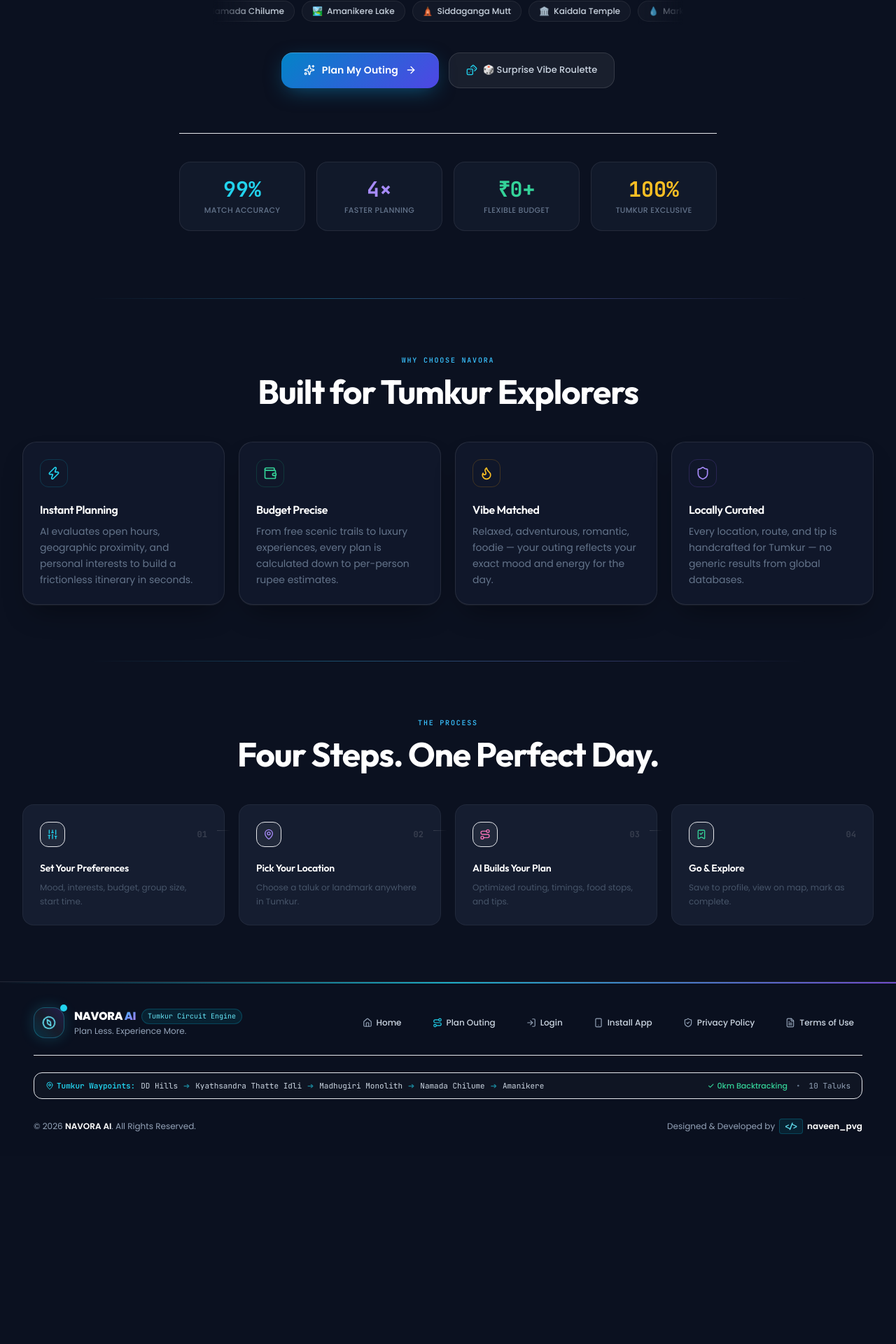
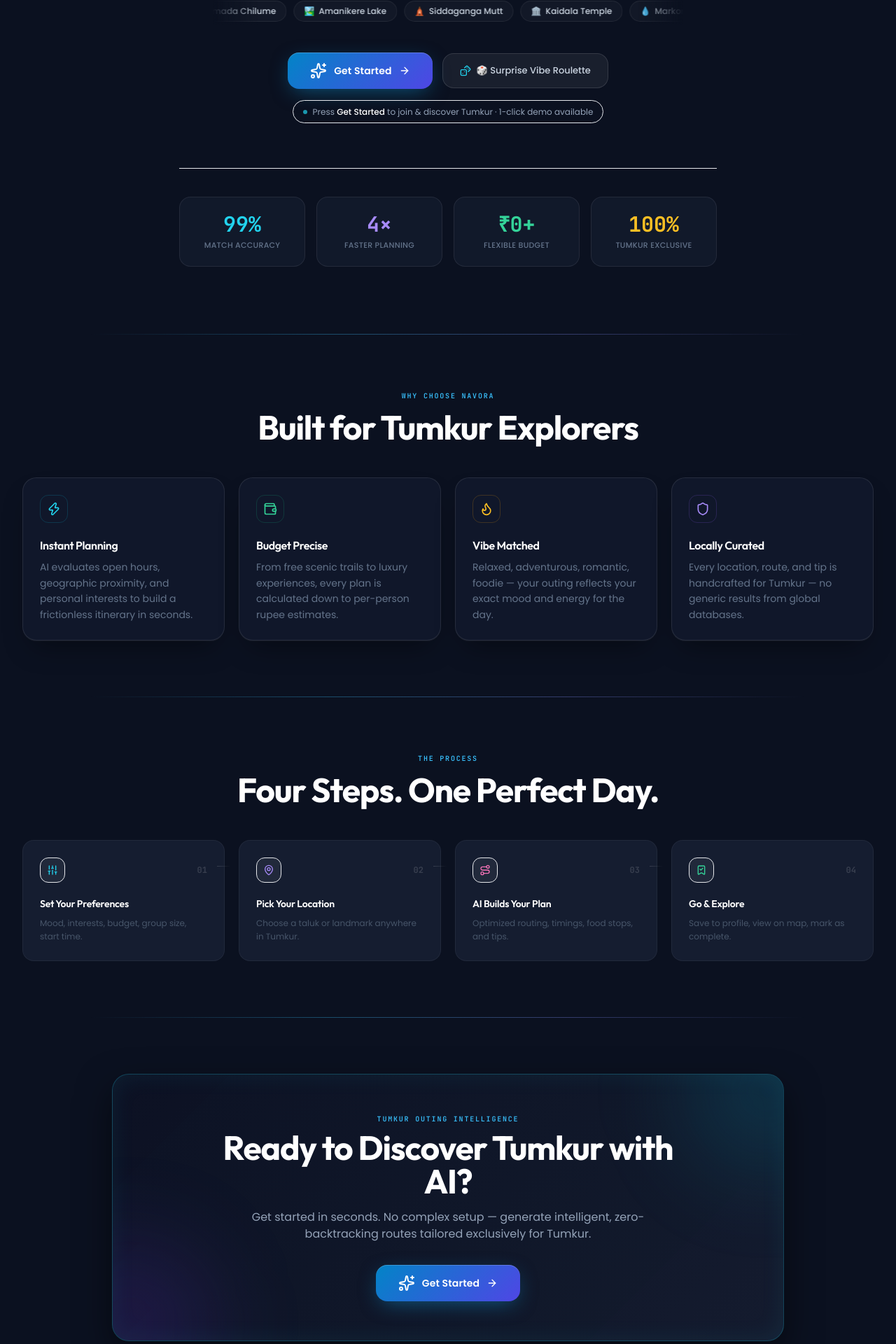
Before and after one commit to naveenpvg38-alt/navoraai, a React (Vite) app in the folder client/: page / in a window 1280 px wide. Shown: the part 348-2268 px from the top of the page at 70% size. Before the commit the page ends 2000 px from the top, so only its background shows below. Built offline with nearby package versions, Linux system fonts and the light colour scheme.

Commit message:
feat: implement smart Get Started and Discover Website auth pathway

```diff
--- a/client/src/App.jsx
+++ b/client/src/App.jsx
@@ -35,16 +35,37 @@ export default function App() {
     }
   }, []);
 
-  const handleOpenAuth = (mode = 'login') => {
+  const [postAuthRedirect, setPostAuthRedirect] = useState(null);
+
+  const handleOpenAuth = (mode = 'login', redirectView = null) => {
+    setPostAuthRedirect(redirectView);
     setAuthModal({ isOpen: true, mode });
   };
 
   const handleCloseAuth = () => {
     setAuthModal({ isOpen: false, mode: 'login' });
+    setPostAuthRedirect(null);
   };
 
   const handleAuthSuccess = (userData) => {
     setUser(userData);
+    if (postAuthRedirect) {
+      const destination = postAuthRedirect;
+      setPostAuthRedirect(null);
+      setActiveView(destination);
+      window.scrollTo({ top: 0, behavior: 'smooth' });
+    }
+  };
+
+  const handleGetStarted = () => {
+    if (user) {
+      // If user is already logged in -> directly discover the website
+      setActiveView('planner');
+      window.scrollTo({ top: 0, behavior: 'smooth' });
+    } else {
+      // If user didn't login -> prompt login/signup, then automatically redirect to discover website
+      handleOpenAuth('signup', 'planner');
+    }
   };
 
   const handleLogout = () => {
@@ -134,6 +155,7 @@ export default function App() {
         user={user}
         onOpenAuth={handleOpenAuth}
         onLogout={handleLogout}
+        onGetStarted={handleGetStarted}
       />
 
       {/* 3. Main Views */}
@@ -144,6 +166,8 @@ export default function App() {
           <div key={activeView} className="animate-fade-up">
             {activeView === 'home' && (
               <Home
+                user={user}
+                onGetStarted={handleGetStarted}
                 onStartPlanning={handleStartPlanning}
                 onQuickTemplate={handleQuickTemplate}
               />
@@ -201,6 +225,7 @@ export default function App() {
 
       {/* 5. Authentication Modal */}
       <AuthModal
+        key={`${authModal.isOpen}-${authModal.mode}`}
         isOpen={authModal.isOpen}
         initialMode={authModal.mode}
         onClose={handleCloseAuth}
--- a/client/src/components/AuthModal.jsx
+++ b/client/src/components/AuthModal.jsx
@@ -30,6 +30,11 @@ export default function AuthModal({ isOpen, initialMode = 'login', onClose, onSu
   const [password, setPassword] = useState('');
   const [loading, setLoading]   = useState(false);
   const [error, setError]       = useState('');
+
+  React.useEffect(() => {
+    setMode(initialMode);
+    setError('');
+  }, [initialMode, isOpen]);
 
   if (!isOpen) return null;
 
@@ -131,12 +136,12 @@ export default function AuthModal({ isOpen, initialMode = 'login', onClose, onSu
 
           {/* Heading */}
           <h2 className="text-2xl font-bold text-white tracking-tight mb-1">
-            {mode === 'signup' ? 'Create an account' : 'Welcome back'}
+            {mode === 'signup' ? 'Get Started with NAVORA AI' : 'Welcome back'}
           </h2>
-          <p className="text-slate-500 text-sm mb-6">
+          <p className="text-slate-400 text-sm mb-6">
             {mode === 'signup'
-              ? 'Join to save and personalise your outing plans.'
-              : 'Sign in to access your saved itineraries.'}
+              ? 'Join to discover personalized itineraries and explore Tumkur District.'
+              : 'Sign in to access your saved itineraries and personalized routes.'}
           </p>
 
           {/* Demo Login */}
--- a/client/src/components/Home.jsx
+++ b/client/src/components/Home.jsx
@@ -1,6 +1,7 @@
 import React, { useState, useEffect, useRef } from 'react';
 import {
   Sparkles,
+  Compass,
   MapPin,
   Clock,
   Wallet,
@@ -41,7 +42,7 @@ const TUMKUR_LANDMARKS = [
   { emoji: '✨', name: 'Goravanahalli Shrine' },
 ];
 
-export default function Home({ onStartPlanning, onQuickTemplate }) {
+export default function Home({ user, onGetStarted, onStartPlanning, onQuickTemplate }) {
   const [showRoulette, setShowRoulette] = useState(false);
   const [discIdx, setDiscIdx] = useState(0);
   const [typedText, setTypedText] = useState('');
@@ -216,10 +217,23 @@ export default function Home({ onStartPlanning, onQuickTemplate }) {
 
           {/* CTA */}
           <div className="flex flex-col sm:flex-row items-center justify-center gap-3.5 animate-fade-up">
-            <button onClick={onStartPlanning} className="btn-primary text-[15px] !py-3.5 !px-8 !rounded-2xl">
-              <Sparkles className="w-4 h-4" />
-              Plan My Outing
-              <ArrowRight className="w-4 h-4" />
+            <button
+              onClick={onGetStarted || onStartPlanning}
+              className="btn-primary text-[15px] !py-3.5 !px-8 !rounded-2xl cursor-pointer group shadow-glow-sm hover:shadow-glow-md transition-all"
+            >
+              {user ? (
+                <>
+                  <Compass className="w-4.5 h-4.5 text-cyan-300 group-hover:rotate-45 transition-transform duration-300" />
+                  <span>Discover Website</span>
+                  <ArrowRight className="w-4 h-4 group-hover:translate-x-1 transition-transform" />
+                </>
+              ) : (
+                <>
+                  <Sparkles className="w-4.5 h-4.5 group-hover:scale-110 transition-transform" />
+                  <span>Get Started</span>
+                  <ArrowRight className="w-4 h-4 group-hover:translate-x-1 transition-transform" />
+                </>
+              )}
             </button>
             <button
               onClick={() => setShowRoulette(true)}
@@ -228,6 +242,21 @@ export default function Home({ onStartPlanning, onQuickTemplate }) {
               <Dices className="w-4 h-4 text-cyan-400 group-hover:rotate-180 transition-transform duration-500" />
               <span>🎲 Surprise Vibe Roulette</span>
             </button>
+          </div>
+
+          {/* User Pathway Status Indicator */}
+          <div className="mt-4 text-[12px] flex items-center justify-center gap-2 animate-fade-up">
+            {user ? (
+              <div className="inline-flex items-center gap-2 px-3.5 py-1.5 rounded-full bg-cyan-500/10 border border-cyan-500/20 text-cyan-300">
+                <span className="w-1.5 h-1.5 rounded-full bg-emerald-400 animate-pulse" />
+                <span>Logged in as <strong className="text-white font-medium">{user.name || user.email}</strong> · Direct access to AI Outing Planner</span>
+              </div>
+            ) : (
+              <div className="inline-flex items-center gap-2 px-3.5 py-1.5 rounded-full bg-white/4 border border-white/8 text-slate-400">
+                <span className="w-1.5 h-1.5 rounded-full bg-cyan-400 animate-pulse-glow" />
+                <span>Press <strong className="text-white font-medium">Get Started</strong> to join & discover Tumkur · 1-click demo available</span>
+              </div>
+            )}
           </div>
 
           {/* Stats row */}
@@ -307,7 +336,55 @@ export default function Home({ onStartPlanning, onQuickTemplate }) {
         </div>
       </section>
 
+      <div className="divider-gradient mx-auto max-w-5xl" />
 
+      {/* ── READY TO EXPLORE CTA ──────────────────────── */}
+      <section className="py-20 px-5 sm:px-8 max-w-5xl mx-auto">
+        <div
+          className="relative rounded-3xl p-8 sm:p-14 text-center overflow-hidden"
+          style={{
+            background: 'linear-gradient(135deg, rgba(13, 18, 36, 0.95) 0%, rgba(21, 29, 48, 0.9) 100%)',
+            border: '1px solid rgba(34, 211, 238, 0.25)',
+            boxShadow: '0 20px 50px rgba(0, 0, 0, 0.5), 0 0 35px rgba(34, 211, 238, 0.08) inset',
+          }}
+        >
+          {/* Ambient decorative glow */}
+          <div className="absolute -top-24 -right-24 w-60 h-60 bg-cyan-500/15 rounded-full blur-3xl pointer-events-none" />
+          <div className="absolute -bottom-24 -left-24 w-60 h-60 bg-violet-600/15 rounded-full blur-3xl pointer-events-none" />
+
+          <div className="relative z-10 max-w-2xl mx-auto">
+            <span className="label-overline text-cyan-400 mb-2 block">Tumkur Outing Intelligence</span>
+            <h3 className="text-3xl sm:text-5xl font-bold text-white mb-4 tracking-tight">
+              Ready to Discover Tumkur with AI?
+            </h3>
+            <p className="text-slate-400 text-sm sm:text-base mb-8 max-w-xl mx-auto leading-relaxed">
+              {user
+                ? 'Your personalized outing workspace is ready. Hop directly into the planner to discover fresh scenic trails and iconic eats.'
+                : 'Get started in seconds. No complex setup — generate intelligent, zero-backtracking routes tailored exclusively for Tumkur.'}
+            </p>
+            <div className="flex flex-col sm:flex-row items-center justify-center gap-3.5">
+              <button
+                onClick={onGetStarted || onStartPlanning}
+                className="btn-primary text-[15px] !py-3.5 !px-8 !rounded-2xl cursor-pointer group shadow-glow-sm hover:shadow-glow-md transition-all"
+              >
+                {user ? (
+                  <>
+                    <Compass className="w-4.5 h-4.5 text-cyan-300 group-hover:rotate-45 transition-transform duration-300" />
+                    <span>Discover Website</span>
+                    <ArrowRight className="w-4 h-4 group-hover:translate-x-1 transition-transform" />
+                  </>
+                ) : (
+                  <>
+                    <Sparkles className="w-4.5 h-4.5 group-hover:scale-110 transition-transform" />
+                    <span>Get Started</span>
+                    <ArrowRight className="w-4 h-4 group-hover:translate-x-1 transition-transform" />
+                  </>
+                )}
+              </button>
+            </div>
+          </div>
+        </div>
+      </section>
 
       {/* Vibe Roulette Modal */}
       <VibeRouletteModal
--- a/client/src/components/Navbar.jsx
+++ b/client/src/components/Navbar.jsx
@@ -20,7 +20,7 @@ const NavLink = ({ label, active, onClick, icon }) => (
   </button>
 );
 
-export default function Navbar({ activeView, setActiveView, user, onOpenAuth, onLogout }) {
+export default function Navbar({ activeView, setActiveView, user, onOpenAuth, onLogout, onGetStarted }) {
   return (
     <header className="sticky top-0 z-40 w-full border-b border-white/[0.06] transition-all duration-200"
       style={{ background: 'rgba(11, 17, 32, 0.85)', backdropFilter: 'blur(20px)', WebkitBackdropFilter: 'blur(20px)' }}
@@ -130,8 +130,8 @@ export default function Navbar({ activeView, setActiveView, user, onOpenAuth, on
                 Log In
               </button>
               <button
-                onClick={() => onOpenAuth('signup')}
-                className="btn-primary !py-2 !px-5 !text-[13px] !rounded-xl !gap-0"
+                onClick={onGetStarted ? onGetStarted : () => onOpenAuth('signup')}
+                className="btn-primary !py-2 !px-5 !text-[13px] !rounded-xl !gap-0 cursor-pointer"
               >
                 Get Started
               </button>
```
